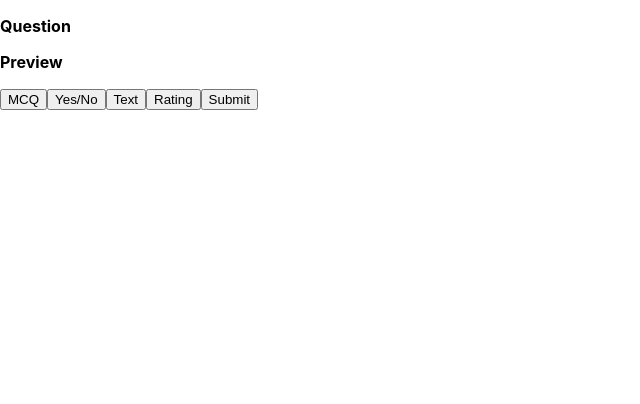
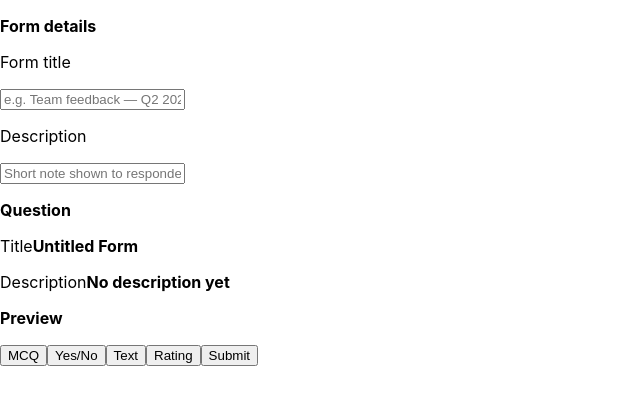
Before and after one commit to soubhik2709/anonymous-feedback-tool, a React (Create React App) app: page / in a window 1280 px wide. Shown: the top 404 px of the page, without its empty margins (0-640 px from the left). Built offline with nearby package versions, Linux system fonts and the light colour scheme.

Commit message:
feat: implement controlled inputs for form title and description

```diff
--- a/src/pages/CreateFormPage.tsx
+++ b/src/pages/CreateFormPage.tsx
@@ -1,6 +1,13 @@
 import { useState } from "react";
 import { Star } from "lucide-react";
 import "../styles/pages/create-form.css";
+
+type FormType = {
+  id: number;
+  Title: string;
+  Description: string;
+};
+
 type QuestionType = "radio" | "yesno" | "rating" | "text";
 type Question = {
   id: number;
@@ -14,8 +21,21 @@ type Answer = {
 };
 
 export default function CreateFormPage() {
+  const [formDetails, setFormDetails] = useState<FormType>({
+    id: Date.now(),
+    Title: "",
+    Description: "",
+  });
   const [question, setQuestion] = useState<Question[]>([]); //why write [] after question?
   const [answer, setAnswer] = useState<Answer[]>([]);
+
+  function handleFormChange(field: string, value: string) {
+    //why dont i give return type?
+    setFormDetails((prev) => ({
+      ...prev,
+      [field]: value,
+    }));
+  }
 
   function AddQuestion(type: QuestionType) {
     setQuestion((prev) => [
@@ -119,6 +139,26 @@ export default function CreateFormPage() {
 
   return (
     <div>
+      {/* Form Details preview */}
+      <div>
+        <p>
+          <strong>Form details</strong>
+        </p>
+        <p>Form title</p>
+        <input
+          placeholder="e.g. Team feedback — Q2 2025"
+          value={formDetails.Title}
+          onChange={(e) => handleFormChange("Title", e.target.value)} //why i dont have to write e type? when need to write?
+        />
+        <p>Description </p>
+        <input
+          placeholder="Short note shown to responders..."
+          value={formDetails.Description}
+          onChange={(e) => handleFormChange("Description", e.target.value)}
+        />
+      </div>
+
+      {/* question Section */}
       <p>
         <strong>Question</strong>
       </p>
@@ -166,6 +206,10 @@ export default function CreateFormPage() {
       ))}
 
       {/*Preview  */}
+      <div>
+        <p>Title<strong>{formDetails.Title || "Untitled Form"}</strong></p>
+        <p>Description<strong>{formDetails.Description || "No description yet"}</strong></p>
+      </div>
       <p>
         <strong>Preview</strong>
       </p>
@@ -277,10 +321,10 @@ export default function CreateFormPage() {
 claudelink->
 https://claude.ai/share/6f84fbe5-024f-4725-9675-f827a40392db
 https://claude.ai/share/c9526a08-2b6a-4fa7-a07d-d24af5b48401
----------------------------------------------------
+------------------------------------------------------------------------------------------------------
 TODO-
 1.add require * as true option for questions:
-2.
+2.Do i need to add the project tilte and des in the main array for here question?
 
 -----------------------------------------------------
 ques 1:
```
Also changed, not shown: 1 other file (tests, documents, lock files or other folders).
